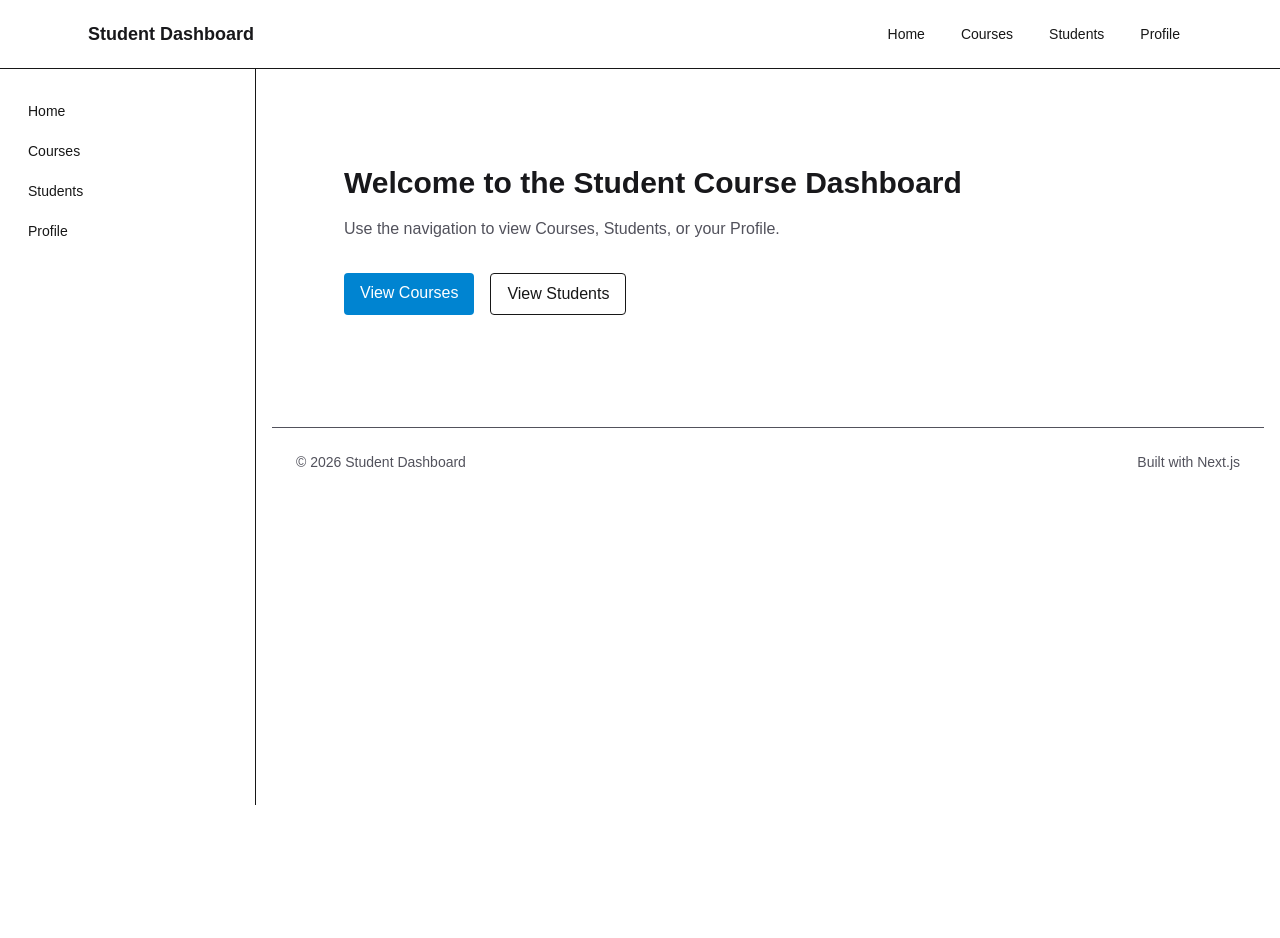
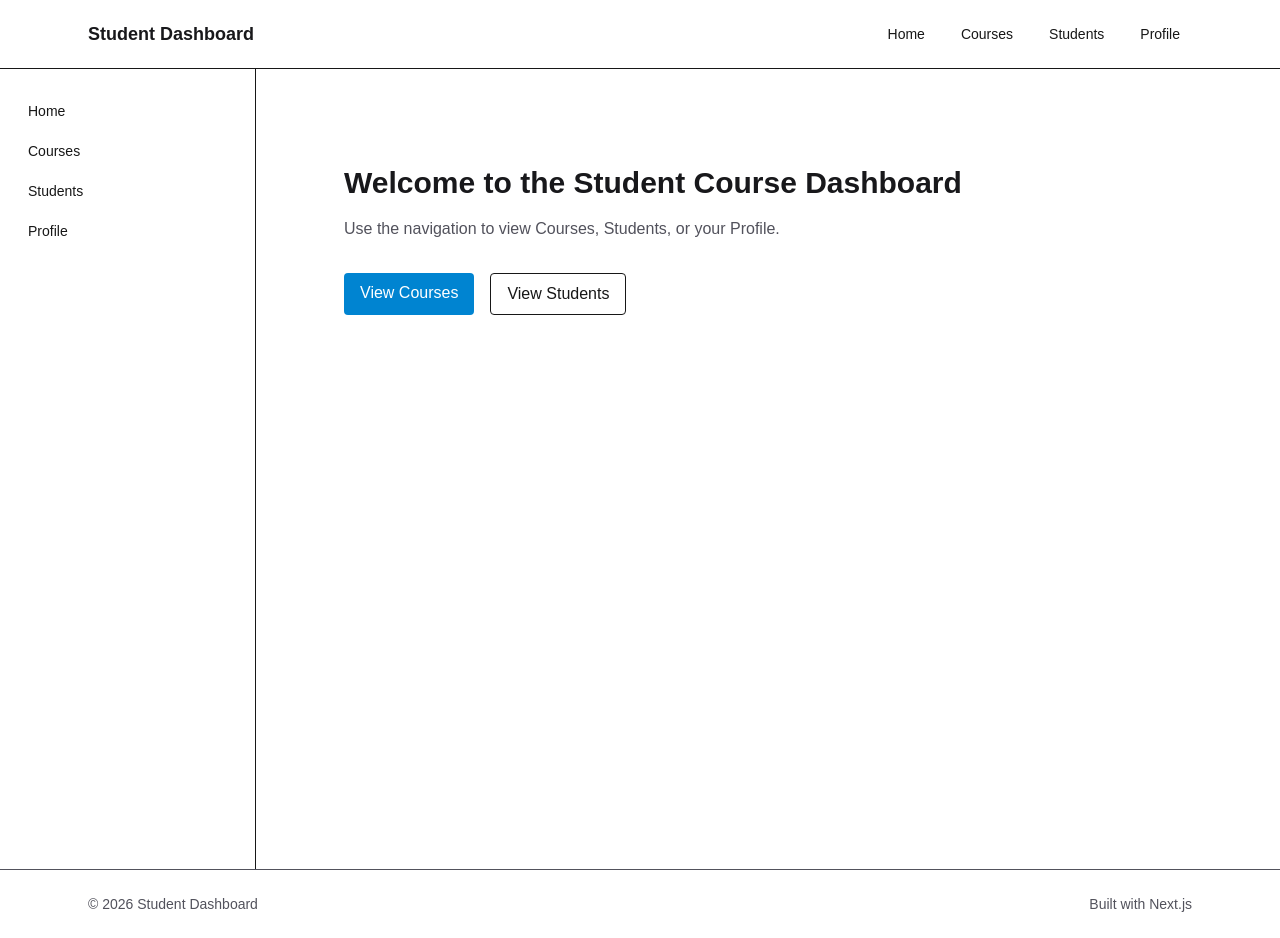
Before and after one commit to InushiKavindi/student-course-dashboard, a Next.js app: page / in a window 1280 px wide. Before the commit the page ends 805 px from the top, so only its background shows below. Built offline with nearby package versions, Linux system fonts and the light colour scheme.

Commit message:
Update footer and sidebar positions

```diff
--- a/app/components/Footer.tsx
+++ b/app/components/Footer.tsx
@@ -1,6 +1,6 @@
 export default function Footer() {
   return (
-    <footer className="mt-12 border-t bg-white py-6 text-sm text-zinc-600 dark:bg-transparent dark:text-zinc-400">
+    <footer className="border-t bg-white py-6 text-sm text-zinc-600 dark:bg-transparent dark:text-zinc-400">
       <div className="mx-auto max-w-6xl px-6">
         <div className="flex items-center justify-between">
           <div>© {new Date().getFullYear()} Student Dashboard</div>
--- a/app/components/Sidebar.tsx
+++ b/app/components/Sidebar.tsx
@@ -2,7 +2,7 @@ import Link from "next/link";
 
 export default function Sidebar() {
   return (
-    <aside className="hidden w-64 shrink-0 border-r bg-white dark:bg-[#071018] dark:border-zinc-800 md:block">
+    <aside className="hidden w-64 shrink-0 border-r bg-white dark:bg-[#071018] dark:border-zinc-800 md:block md:sticky md:top-0 md:h-screen md:overflow-y-auto">
       <div className="px-4 py-6">
         <nav className="flex flex-col gap-1">
           <Link href="/" className="block rounded px-3 py-2 text-sm hover:bg-zinc-100 dark:hover:bg-zinc-900">Home</Link>
--- a/app/layout.tsx
+++ b/app/layout.tsx
@@ -28,18 +28,19 @@ export default function RootLayout({
   return (
     <html lang="en">
       <body
-        className={`${geistSans.variable} ${geistMono.variable} antialiased bg-zinc-50 dark:bg-black`}
+        className={`${geistSans.variable} ${geistMono.variable} antialiased bg-zinc-50 dark:bg-black min-h-screen flex flex-col`}
       >
         <Navbar />
 
-        <div className="mx-auto flex min-h-[calc(100vh-64px)] max-w-7xl">
+        <div className="flex w-full flex-1">
           <Sidebar />
 
           <main className="flex-1 px-4 py-8">
             {children}
-            <Footer />
           </main>
         </div>
+
+        <Footer />
       </body>
     </html>
   );
```
